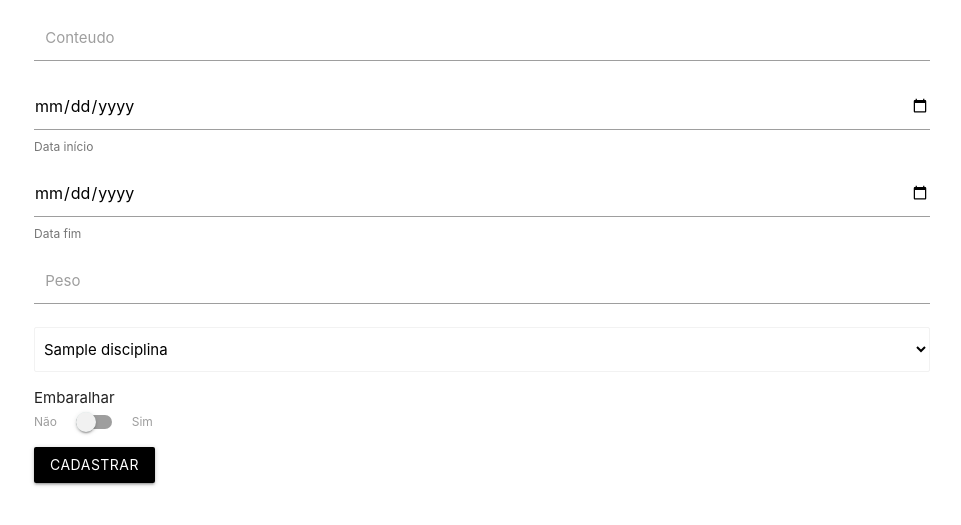
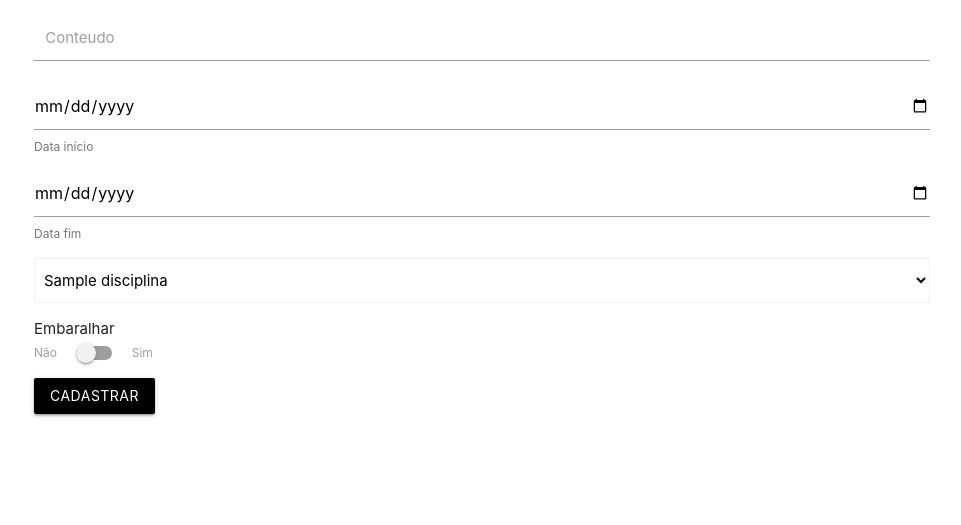
Before and after one commit to MateuxLucax/Prove, a PHP site: page /avaliacao_cadastro.php in a window 1280 px wide. Shown: the top 525 px of the page, without its empty margins (158-1119 px from the left). Run offline with PHP 8.4, Linux system fonts and the light colour scheme; tables that the repository leaves empty hold one stand-in row (values such as "Sample post").

Commit message:
+/- Foi retirado o 'peso' da avaliação

```diff
--- a/Banco de Dados/prove_sistema_avaliacao.sql
+++ b/Banco de Dados/prove_sistema_avaliacao.sql
@@ -81,7 +81,7 @@ CREATE TABLE IF NOT EXISTS `prove_sistema_avaliacao`.`Avaliacoes` (
   `Disciplina_Codigo_Disciplina` INT NOT NULL,
   `Data_Inicio` DATETIME NOT NULL,
   `Data_Fim` DATETIME NOT NULL,
-  `Peso` VARCHAR(5) NOT NULL,
+  `Peso` VARCHAR(5) NULL,
   `Embaralhar` TINYINT NULL,
   PRIMARY KEY (`Codigo_Avaliacao`),
   INDEX `fk_Avaliacoes_Disciplina1_idx` (`Disciplina_Codigo_Disciplina` ASC),
--- a/Integracao/Front-End/avaliacao_cadastro.php
+++ b/Integracao/Front-End/avaliacao_cadastro.php
@@ -37,11 +37,6 @@
 			</div>
 
 			<div class="input-field col s12">
-				<label for="peso">Peso</label>
-				<input type="text" name="peso" id="peso">
-			</div>
-
-			<div class="input-field col s12">
 				<?php gerarSelect($tb_disciplinas, 'Disciplina_Codigo_Disciplina', 0, 'Codigo_Disciplina', 'Nome'); ?>
 			</div>
 
--- a/Integracao/Front-End/avaliacao_editar.php
+++ b/Integracao/Front-End/avaliacao_editar.php
@@ -72,11 +72,6 @@
 				<div class="input-field col s12">
 					<input type="text" name="dataFim" id="dataFim" value="<?php echo $data_fim; ?>">
 					<span class="helper-text">Data fim</span>
-				</div>
-
-				<div class="input-field col s12">
-					<label for="peso">Peso</label>
-					<input type="text" name="peso" id="peso" value="<?php echo $peso; ?>">
 				</div>
 
 				<div class="input-field col s12">
```
